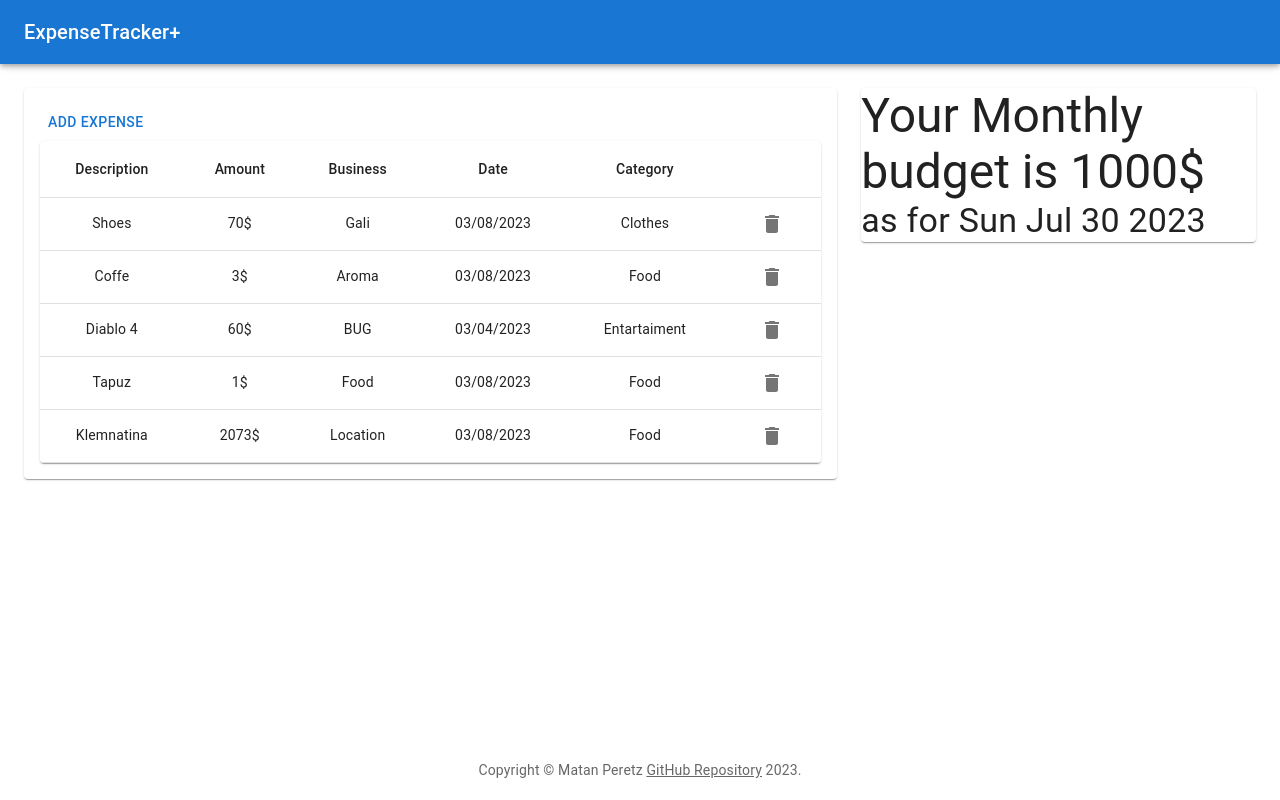
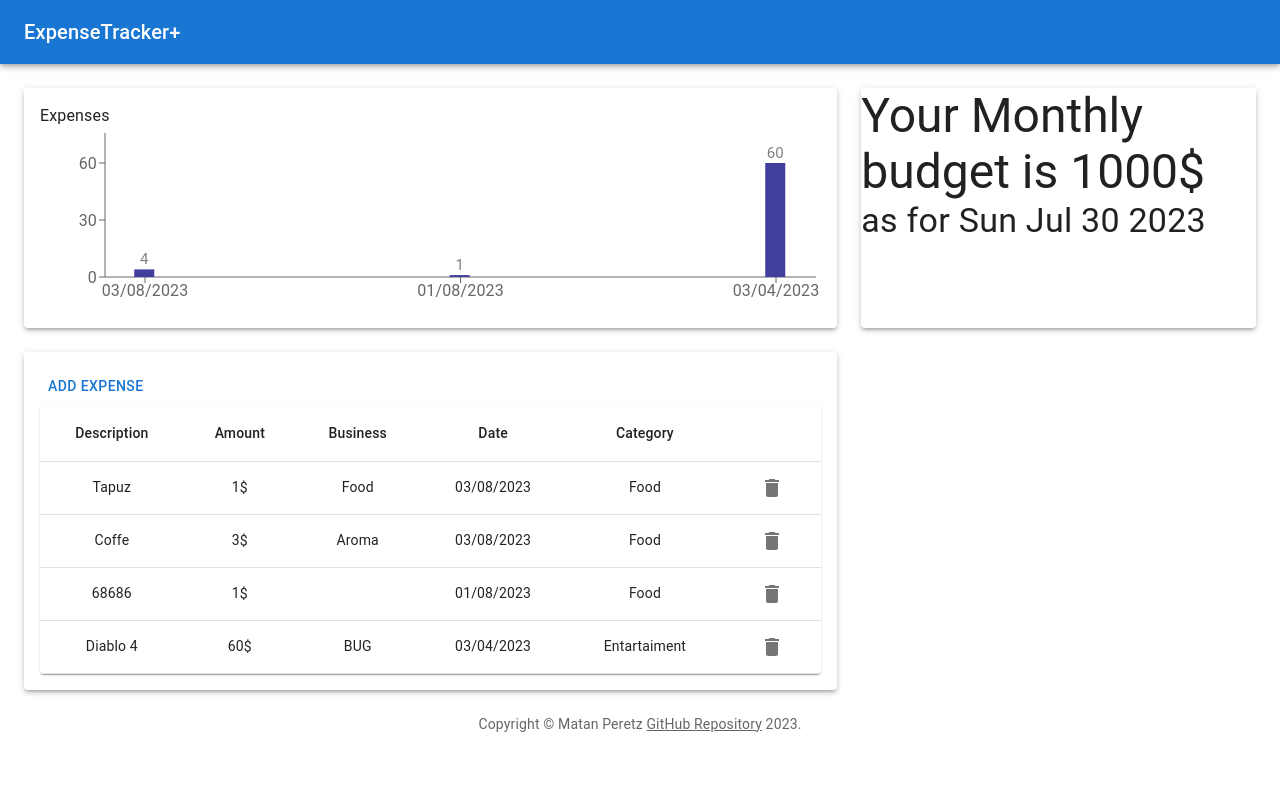
Before and after one commit to MatanP12/ExpenseTrackerPlus, a React (Create React App) app: page / in a window 1280 px wide. Built offline with nearby package versions, Linux system fonts and the light colour scheme; data requests are answered from the project's data file.

Commit message:
Add Charts to the project
- Installing ReCharts
- Add a Expense Bar chart
- modify Dashboard accordingly
- change the display of the Footer

```diff
--- a/data/db.json
+++ b/data/db.json
@@ -1,13 +1,5 @@
 {
   "expenses": [
-    {
-      "id": 0,
-      "description": "Shoes",
-      "amount": "70",
-      "business": "Gali",
-      "category": "Clothes",
-      "creationDate": "2023-08-03T12:02:09.128Z"
-    },
     {
       "id": 1,
       "description": "Coffe",
@@ -26,19 +18,19 @@
     },
     {
       "description": "Tapuz",
-      "amount": 1,
+      "amount": "1",
       "business": "Food",
       "category": "Food",
       "creationDate": "2023-08-03T13:41:36.588Z",
       "id": 3
     },
     {
-      "description": "Klemnatina",
-      "amount": "2073",
-      "business": "Location",
+      "description": "68686",
+      "amount": 1,
+      "business": "",
       "category": "Food",
-      "creationDate": "2023-08-03T13:41:57.401Z",
-      "id": 4
+      "creationDate": "2023-08-01T16:28:11.000Z",
+      "id": 7
     }
   ]
 }
--- a/package.json
+++ b/package.json
@@ -18,6 +18,7 @@
     "react-dom": "^18.2.0",
     "react-router-dom": "^6.14.2",
     "react-scripts": "5.0.1",
+    "recharts": "^2.7.3",
     "web-vitals": "^2.1.4"
   },
   "scripts": {
--- a/src/Components/CreateExpense.js
+++ b/src/Components/CreateExpense.js
@@ -44,7 +44,7 @@ function AddExpenseDialog({ open, handleSaveExpense, handleCloseDialog }) {
         handleSaveExpense(createdExpense);
     }
 
-    const { handlePostData } = usePostData("/expenses", handleSaveNewExpense);
+    const handlePostData = usePostData("/expenses", handleSaveNewExpense);
 
     function handleChange(event) {
         const { name, value } = event.target;
--- /dev/null
+++ b/src/Components/ExpensesChart.js
@@ -0,0 +1,50 @@
+import { useMemo } from "react";
+import { Bar, BarChart, Legend, ResponsiveContainer, Tooltip, XAxis, YAxis } from "recharts";
+
+
+function buildExpenses(expenses) {
+
+    return expenses.reduce((accumulator, currExpense) => {
+
+        const currDate = currExpense.creationDate.toLocaleDateString('en-GB')
+        const exisitingItem = accumulator.find((item) => item.date === currDate);
+        if (exisitingItem) {
+            exisitingItem.expenses += Number(currExpense.amount);
+        }
+        else {
+            accumulator.push({ date: currDate, expenses: Number(currExpense.amount) });
+        }
+
+        return accumulator;
+    }, [])
+}
+
+
+export default function ExpensesCharts({ expenses }) {
+
+    const createdExpenses = useMemo(() => buildExpenses(expenses), [expenses]);
+
+
+
+    console.log(createdExpenses);
+
+    return (
+        <>
+            Expenses
+            <ResponsiveContainer >
+                <BarChart data={createdExpenses} barSize={20}
+                >
+                    <YAxis dataKey="expenses" padding={{ top: 30 }} />
+                    <XAxis dataKey="date" scale="point" padding={{ left: 40, right: 40 }} />
+                    <Tooltip viewBox={{ width: 20, height: 400 }} />
+                    <Bar
+                        isAnimationActive={false} dataKey="expenses" fill="#413ea0" label={{ position: "top", fontSize: 15 }} />
+                </BarChart>
+
+
+            </ResponsiveContainer>
+
+        </>
+
+    )
+}
--- a/src/Components/Footer.js
+++ b/src/Components/Footer.js
@@ -2,7 +2,7 @@ import { Typography, Link, Box } from "@mui/material";
 
 export function Footer() {
     return (
-        <Box sx={{ position: "fixed", bottom: 0, width: "100%", height: 40 }}>
+        <Box sx={{ bottom: 0, width: "100%", height: 40 }}>
             <Typography variant="body2" color="text.secondary" align="center" >
                 {'Copyright © Matan Peretz '}
                 <Link color="inherit" href="https://github.com/MatanP12/ExpenseTrackerPlus">
--- a/src/Pages/DashBoardPage.js
+++ b/src/Pages/DashBoardPage.js
@@ -3,11 +3,12 @@ import CreateExpense from "../Components/CreateExpense";
 import ExpenseTable from "../Components/ExpenseTable";
 import { useGetData } from "../utilities/ServerCalls";
 import { useState } from "react";
+import ExpensesCharts from "../Components/ExpensesChart";
 
 function BudgetPaper() {
 
     return (
-        <Paper sx={{}}>
+        <Paper elevation={3} sx={{ height: 240, }}>
             <Typography variant="h3">
                 Your Monthly budget is 1000$
             </Typography>
@@ -27,6 +28,9 @@ export default function DashBoardPage() {
         const newData = data.map((currExpnese) => {
             return { ...currExpnese, creationDate: new Date(currExpnese.creationDate) }
         })
+
+        newData.sort((ex1, ex2) => ex2.creationDate - ex1.creationDate);
+
         setExpenses(newData);
     }
 
@@ -52,6 +56,24 @@ export default function DashBoardPage() {
             <Grid container spacing={3}>
                 <Grid item xs={12} md={12} lg={8}>
                     <Paper
+                        sx={{
+                            p: 2,
+                            display: 'flex',
+                            flexDirection: 'column',
+                            height: 240,
+                        }}
+                        elevation={3}
+                    >
+                        <ExpensesCharts expenses={expenses} />
+                    </Paper>
+                </Grid>
+
+                <Grid item xs={8} md={6} lg={4}>
+                    <BudgetPaper />
+                </Grid>
+                <Grid item xs={12} md={8}>
+                    <Paper
+                        elevation={3}
                         sx={{ p: 2 }}>
                         {isLoading ?
                             <Skeleton variant="rectangle" width="100%" height={260} /> :
@@ -62,9 +84,6 @@ export default function DashBoardPage() {
                         }
                     </Paper>
                 </Grid>
-                <Grid item xs={8} md={6} lg={4}>
-                    <BudgetPaper />
-                </Grid>
             </Grid>
             <Snackbar open={error !== ""} autoHideDuration={3000} onClose={() => setError("")}>
                 <Alert severity="error">
```
Also changed, not shown: 1 other file (tests, documents, lock files or other folders).
